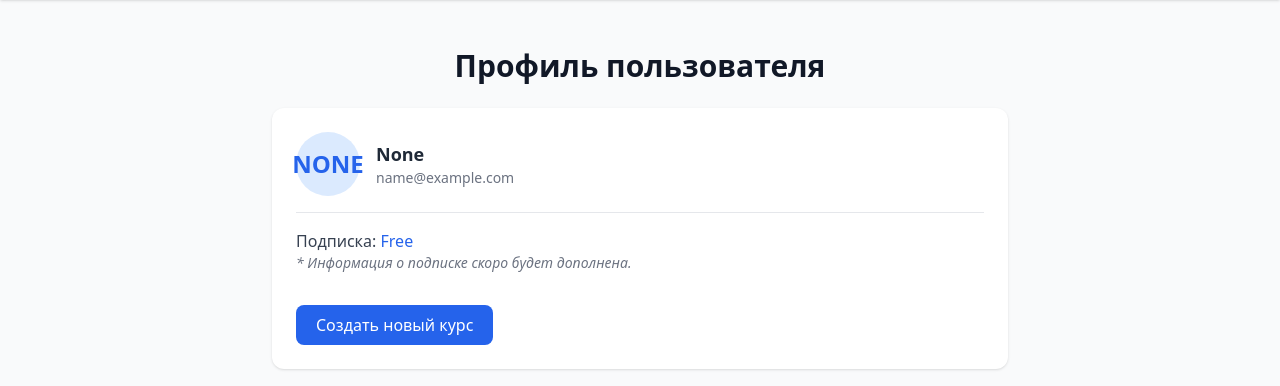
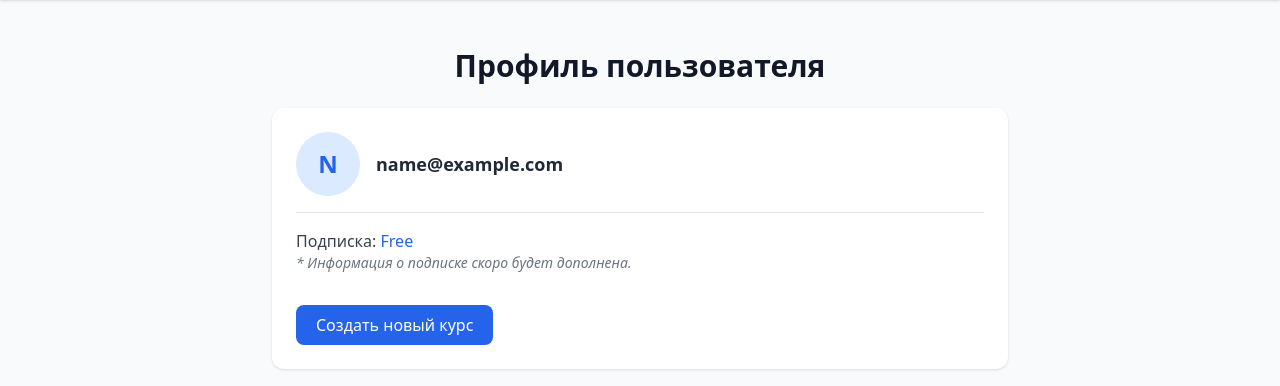
Before and after one commit to his-name-anton/AiKademiya, a Django app: page /profile/ in a window 1280 px wide. Shown: the part 60-446 px from the top of the page. Run offline with Django 5.2, Linux system fonts and the light colour scheme; the visitor is signed in with stand-in values (Sample User, id 1); some libraries are stand-ins or nearby versions.

Commit message:
Add email-based auth migration and update profile template

```diff
--- a/templates/profile.html
+++ b/templates/profile.html
@@ -6,11 +6,10 @@
     <div class="bg-white shadow rounded-xl p-6 space-y-4">
         <div class="flex items-center gap-4">
             <div class="w-16 h-16 rounded-full bg-blue-100 flex items-center justify-center text-2xl font-bold text-blue-600">
-                {{ user.username|slice:":1"|upper }}
+                {{ user.email|default_if_none:""|slice:":1"|upper }}
             </div>
             <div>
-                <p class="text-lg font-semibold text-gray-800">{{ user.username }}</p>
-                <p class="text-gray-500 text-sm">{{ user.email }}</p>
+                <p class="text-lg font-semibold text-gray-800">{{ user.email }}</p>
             </div>
         </div>
 
```
Also changed, not shown: aikademiya/core/migrations/0002_remove_user_username_alter_user_email.py (added).
